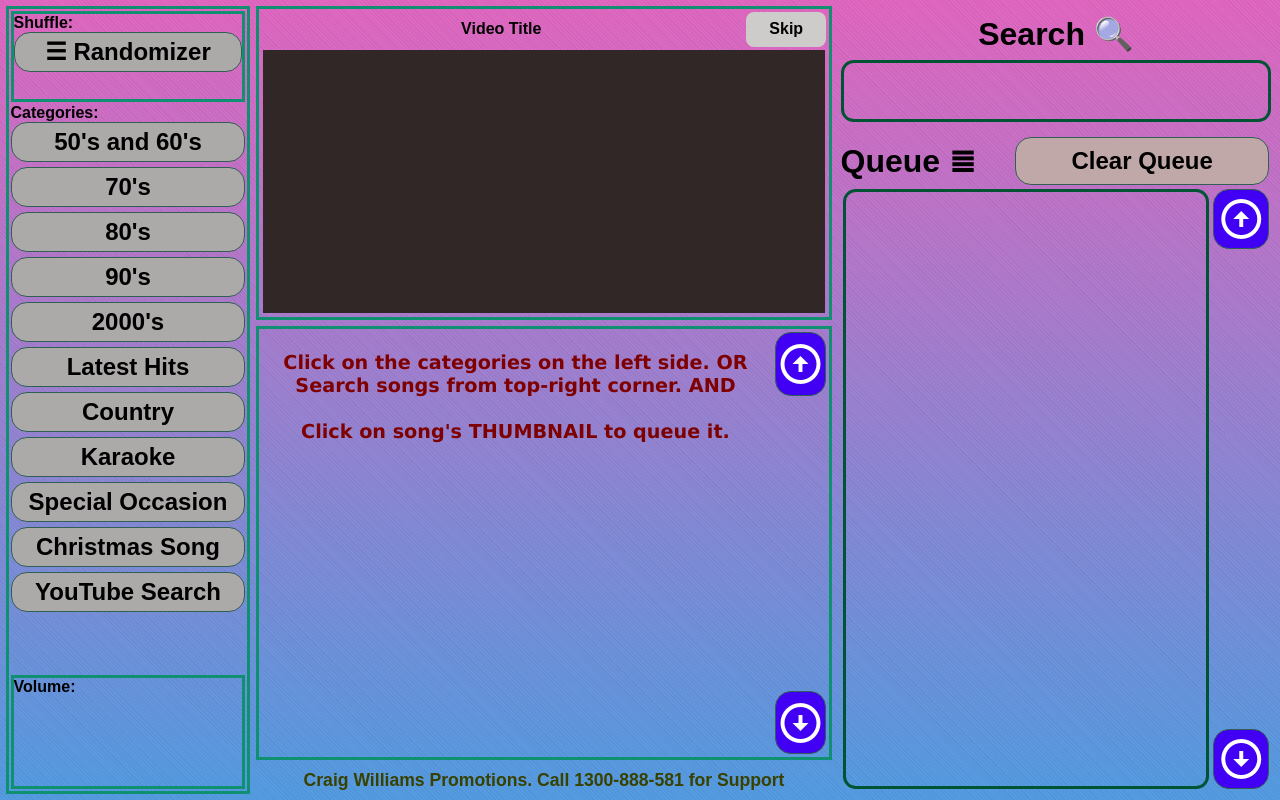
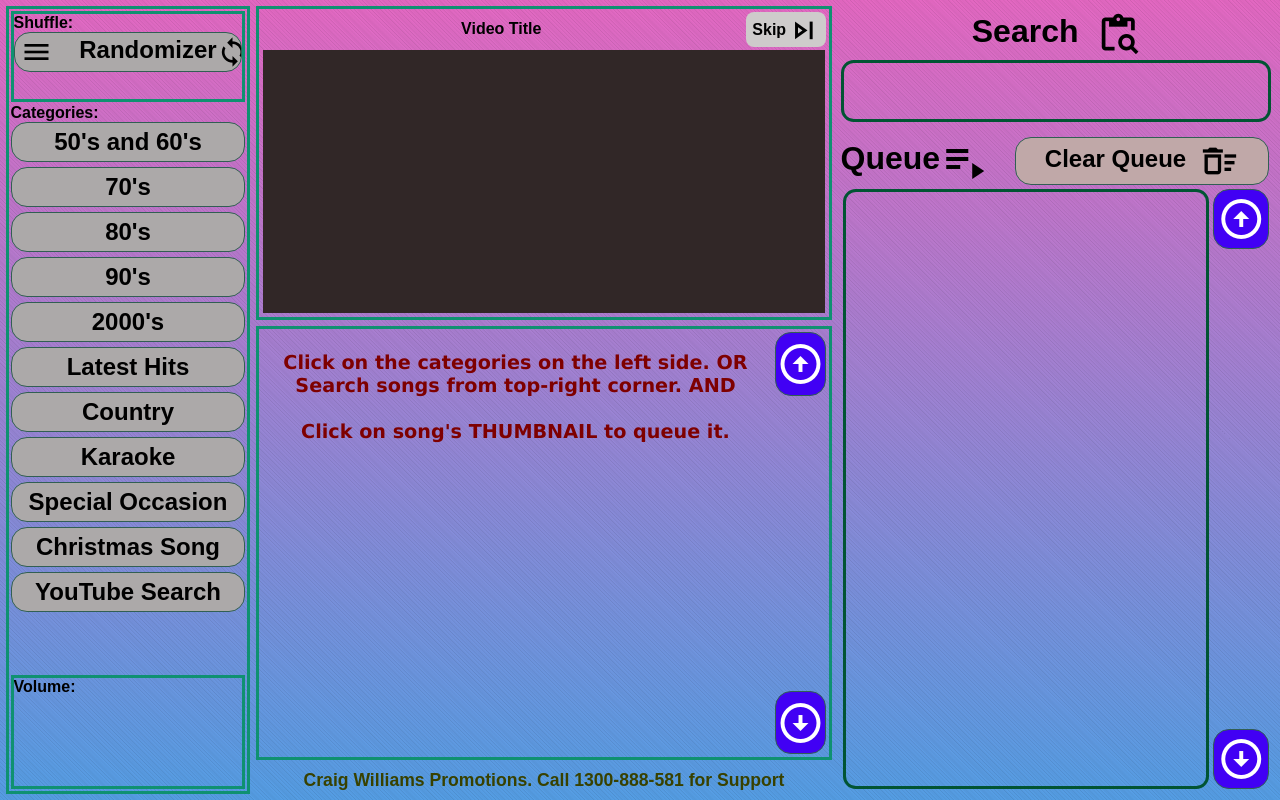
Before and after one commit to sedhain-pankaj/JukeBoxReactJS, a React (Vite) app: page / in a window 1280 px wide. Built offline with nearby package versions, Linux system fonts and the light colour scheme.

Commit message:
material icon (outlined) added

```diff
--- a/src/components/left-block/left-block.tsx
+++ b/src/components/left-block/left-block.tsx
@@ -25,7 +25,21 @@ export const LeftBlock = ({}) => {
             <div className={styles.randomizer_block}>
                 <span style={{ fontWeight: 'bold' }}>Shuffle:</span>
                 <br />
-                <button className={styles['button-randomizer']}>&#9776; Randomizer</button>
+                <button className={styles['button-randomizer']}>
+                    <i
+                        className="material-icons-outlined"
+                        style={{ fontSize: '2rem', verticalAlign: 'middle' }}
+                    >
+                        menu
+                    </i>
+                    &nbsp; &nbsp; Randomizer
+                    <i
+                        className="material-icons-outlined"
+                        style={{ fontSize: '2rem', verticalAlign: 'middle' }}
+                    >
+                        sync
+                    </i>
+                </button>
             </div>
 
             <div className={styles.category_button}>
--- a/src/components/right-block/right-block.tsx
+++ b/src/components/right-block/right-block.tsx
@@ -9,18 +9,42 @@ export const RightBlock = ({}) => {
         <div>
             <div className={styles.search_block}>
                 <div className={styles.search_header}>
-                    <div className={styles.search_header_text}>Search &#128269;</div>
+                    <div className={styles.search_header_text}>
+                        Search &nbsp;
+                        <i
+                            className="material-icons-outlined"
+                            style={{ fontSize: '2.75rem', verticalAlign: 'middle' }}
+                        >
+                            content_paste_search
+                        </i>
+                    </div>
                 </div>
                 <div className={styles.search_bar}></div>
             </div>
 
             <div className={styles.queue_block}>
                 <div className={styles.queue_header}>
-                    <div className={styles.queue_header_text}>Queue &#8803;</div>
+                    <div className={styles.queue_header_text}>
+                        Queue
+                        <i
+                            className="material-icons-outlined"
+                            style={{ fontSize: '3rem', verticalAlign: 'middle' }}
+                        >
+                            playlist_play
+                        </i>
+                    </div>
                 </div>
 
                 <div className={styles.clear_queue_button}>
-                    <button className={styles.button_right}>Clear Queue</button>
+                    <button className={styles.button_right}>
+                        Clear Queue &nbsp;
+                        <i
+                            className="material-icons-outlined"
+                            style={{ fontSize: '2.5rem', verticalAlign: 'middle' }}
+                        >
+                            delete_sweep
+                        </i>
+                    </button>
                 </div>
 
                 <div className={styles.queue_list}></div>
--- a/src/components/video-block/video-block.tsx
+++ b/src/components/video-block/video-block.tsx
@@ -12,7 +12,15 @@ export const VideoBlock = ({}) => {
             </div>
 
             <div className={styles.skip_button_container}>
-                <button className={styles.skip_button}>Skip</button>
+                <button className={styles.skip_button}>
+                    Skip
+                    <i
+                        className="material-icons-outlined"
+                        style={{ fontSize: '2.2rem', verticalAlign: 'middle' }}
+                    >
+                        skip_next
+                    </i>
+                </button>
             </div>
 
             <div className={styles.video_block}></div>
```
